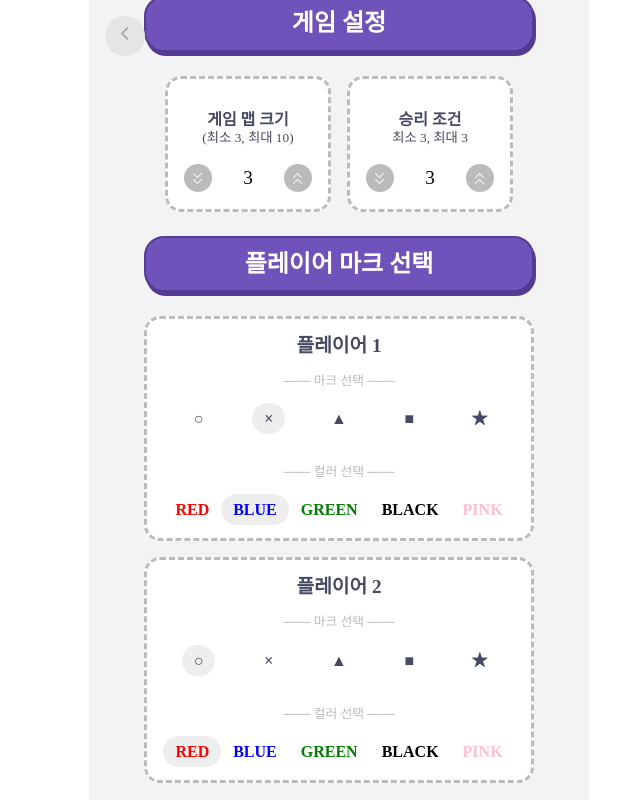
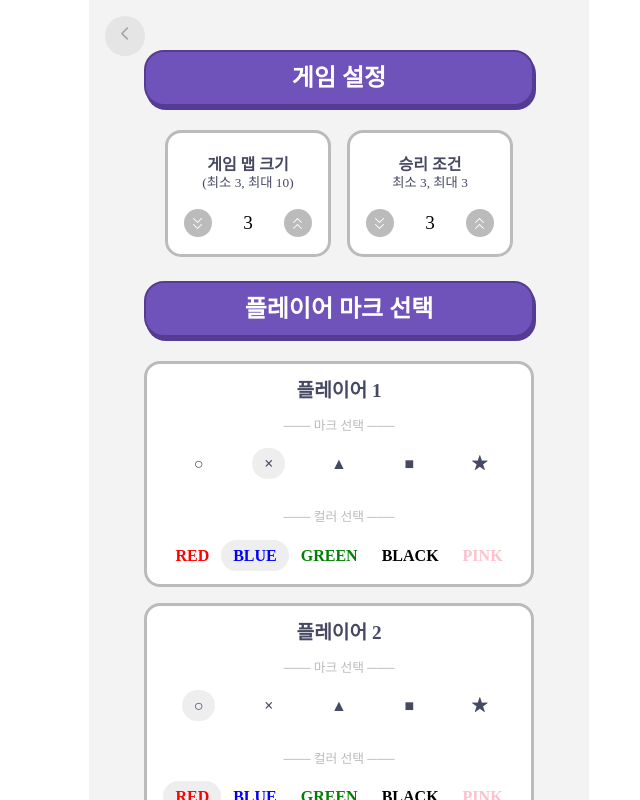
Before and after one commit to DearYuto/minigame, a React (Vite) app: page / in a window 1280 px wide. Both pictures are taken after a click on the button "게임 시작". Shown: the whole page, without its empty margins (301-941 px from the left). Built offline with nearby package versions, Linux system fonts and the light colour scheme; a web font is replaced by a local one.

Commit message:
design: 스타일 수정

```diff
--- a/src/components/Player/styles/player.css
+++ b/src/components/Player/styles/player.css
@@ -13,7 +13,7 @@
 
   padding: 1rem;
   background-color: white;
-  border: 2px dashed var(--gray-color-300);
+  border: 3px solid var(--gray-color-500);
 }
 
 .player__name {
--- a/src/components/Player/styles/playerSelector.css
+++ b/src/components/Player/styles/playerSelector.css
@@ -4,7 +4,7 @@
   width: 100%;
   margin-bottom: 1rem;
   border-radius: 1rem;
-  border: 3px dashed var(--gray-color-500);
+  border: 3px solid var(--gray-color-500);
   background-color: white;
   padding: 1rem;
 }
--- a/src/components/gameSetting/styles/gameSetting.css
+++ b/src/components/gameSetting/styles/gameSetting.css
@@ -30,11 +30,13 @@
 .game-setting__condition {
   display: flex;
   align-items: flex-start;
+  flex-wrap: wrap;
+
   gap: 1rem;
 }
 
 .game-setting__condition label {
-  margin-top: 1rem;
+  margin-top: 0.4rem;
   font-weight: bold;
 }
 
@@ -42,11 +44,12 @@
   display: flex;
   flex-direction: column;
   align-items: center;
+  flex: 1;
 
   background-color: white;
 
   border-radius: 1rem;
-  border: 3px dashed var(--gray-color-500);
+  border: 3px solid var(--gray-color-500);
   padding: 1rem;
 }
 
--- a/src/styles/main.css
+++ b/src/styles/main.css
@@ -42,6 +42,9 @@
   height: 100%;
   margin: 0 auto;
 
+  overflow-y: scroll;
+  padding-top: 100px;
+
   background-color: #f3f3f3;
 
   position: relative;
```
